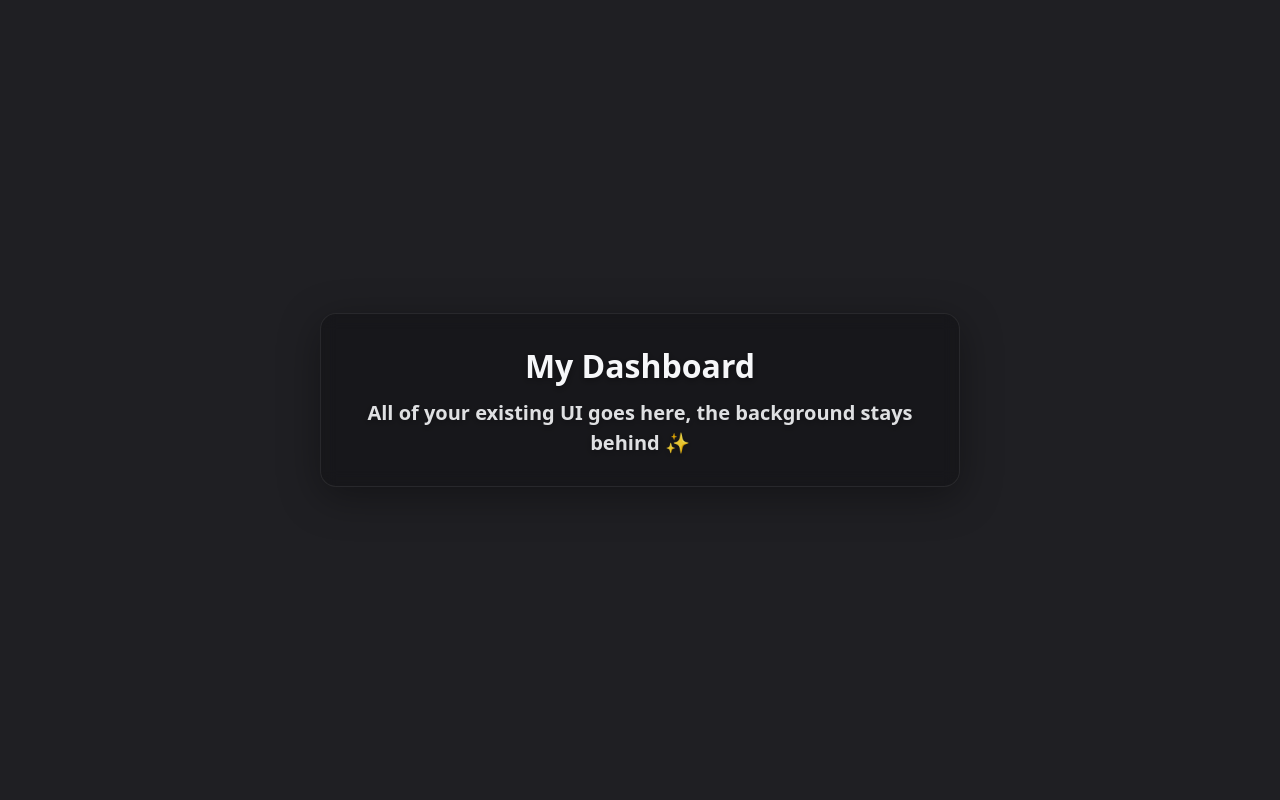
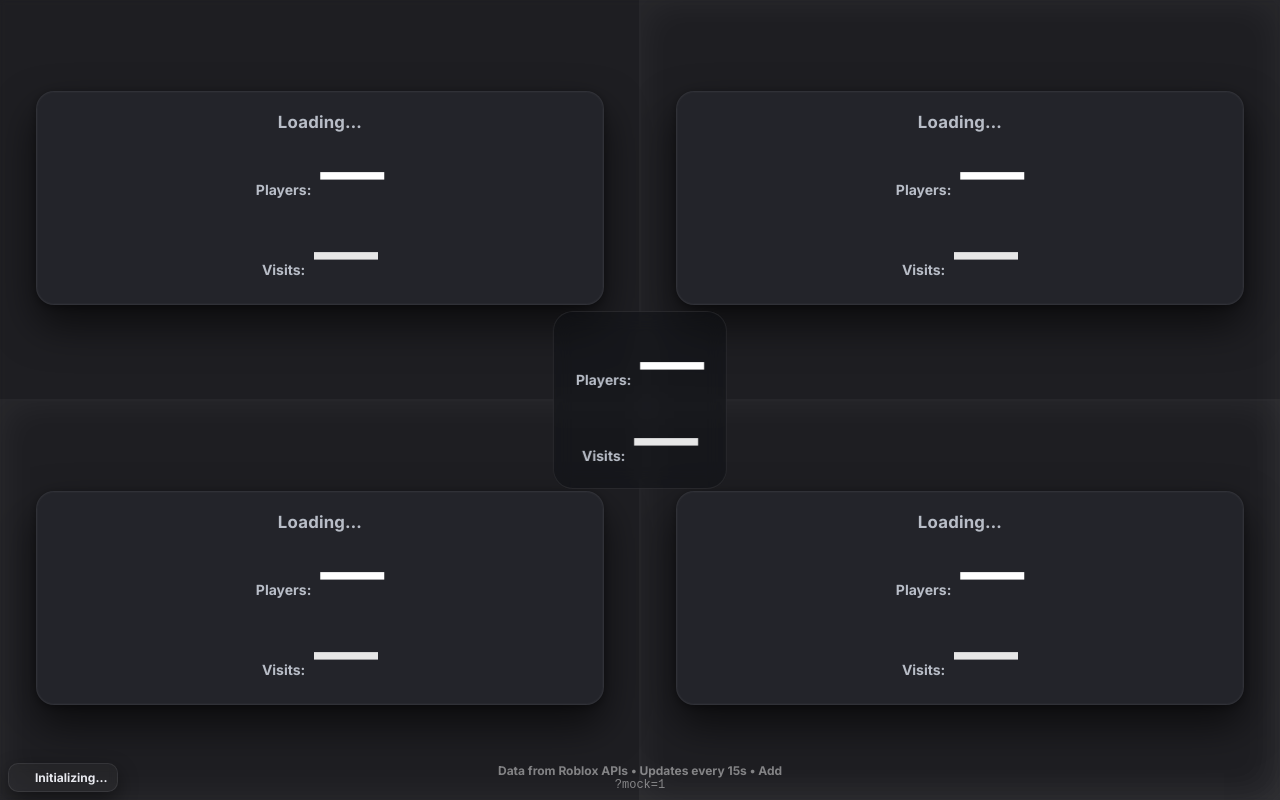
Before and after one commit to ThunderLightt/initwiththeganggang, a plain HTML site: page index.html in a window 1280 px wide. Drawn offline with Linux system fonts and the light colour scheme.

Commit message:
Update index.html

```diff
--- a/index.html
+++ b/index.html
@@ -1,202 +1,75 @@
-<!DOCTYPE html>
+<!doctype html>
 <html lang="en">
 <head>
   <meta charset="utf-8" />
   <meta name="viewport" content="width=device-width, initial-scale=1" />
-  <title>Dashboard with Constellation Background</title>
+  <title>Roblox Live Dashboard</title>
+  <meta name="description" content="Live player and visit counts for selected Roblox games with a grey blurred constellation background." />
   <style>
-    /* Reset + base */
-    * { box-sizing: border-box; }
-    html, body { height: 100%; margin: 0; background: #1f1f23; }
-
-    /* Constellation background canvas */
+    :root {
+      --bg: #1f1f23;
+      --fg: #e8e9ee;
+      --muted: #b8bdc7;
+      --card: #23242a;
+      --line: rgba(255,255,255,0.08);
+      --glow: rgba(255,255,255,0.06);
+      --accent: #ffffff;
+      --ok: #58d08b;
+      --warn: #f3c969;
+      --err: #ff7a7a;
+      --font-ui: 'Inter', 'Segoe UI', Roboto, system-ui, -apple-system, Helvetica, Arial, sans-serif;
+    }
+    html, body { height: 100%; margin: 0; background: var(--bg); color: var(--fg); font-family: var(--font-ui); }
     #constellation {
       position: fixed;
       inset: 0;
       width: 100vw;
       height: 100vh;
       display: block;
-      z-index: -1;           /* behind all content */
-      filter: blur(2.5px);   /* soft blur */
-      opacity: 0.9;          /* subtle, not overpowering */
-      pointer-events: none;  /* don’t block clicks */
-      background: #1f1f23;   /* solid grey bg */
+      z-index: 0;
+      filter: blur(2.5px);
+      opacity: 0.9;
+      pointer-events: none;
+      background: var(--bg);
     }
-
-    /* Example dashboard card (replace with your own content) */
-    .content {
-      position: relative;
-      display: grid;
-      place-items: center;
-      min-height: 100vh;
-      color: #f6f7f9;
-      font: 700 1.25rem/1.5 system-ui, -apple-system, "Segoe UI", Roboto, Helvetica, Arial, sans-serif;
-      text-shadow: 0 2px 6px rgba(0,0,0,.35);
-      z-index: 1;
-    }
-    .card {
-      background: rgba(0,0,0,0.25);
-      border: 1px solid rgba(255,255,255,.08);
-      border-radius: 16px;
-      padding: 28px 32px;
-      backdrop-filter: saturate(130%) blur(8px);
-      box-shadow: 0 10px 40px rgba(0,0,0,.35);
-      max-width: 640px;
-      text-align: center;
-    }
-    .card h1 { margin: 0 0 8px; font-size: 2rem; }
-    .card p { margin: 0; opacity: .9; }
+    .grid { position: relative; display: grid; grid-template-columns: 1fr 1fr; grid-template-rows: 1fr 1fr; height: 100%; width: 100%; overflow: hidden; isolation: isolate; z-index: 1; }
+    .grid::before, .grid::after { content: ""; position: absolute; inset: 0; pointer-events: none; }
+    .grid::before { border-left: 1px solid var(--line); left: 50%; transform: translateX(-0.5px); box-shadow: 0 0 40px 0 var(--glow) inset; }
+    .grid::after  { border-top: 1px solid var(--line); top: 50%; transform: translateY(-0.5px); box-shadow: 0 0 40px 0 var(--glow) inset; }
+    .cell { display: grid; place-items: center; padding: 2rem; }
+    .card { width: min(90%, 560px); background: var(--card);
+      border: 1px solid rgba(255,255,255,0.06); border-radius: 18px; padding: 1.25rem 1.5rem;
+      box-shadow: 0 20px 40px rgba(0, 0, 0, 0.6), 0 2px 8px rgba(0, 0, 0, 0.35), 0 0 0 1px rgba(255,255,255,0.02) inset;
+      transform: translateY(-2px); transition: transform 200ms ease, box-shadow 200ms ease, border-color 200ms ease; }
+    .title { margin: 0 0 0.5rem 0; font-size: 1.05rem; font-weight: 600; letter-spacing: 0.2px; color: var(--muted); text-align: center; }
+    .list { list-style: none; margin: 0; padding: 0; display: grid; gap: 16px; justify-items: center; }
+    .metric { display: inline-flex; gap: .55rem; align-items: baseline; }
+    .metric .label { font-size: clamp(12px, 1.5vw, 14px); color: var(--muted); }
+    .fade-number { font-weight: 800; font-size: clamp(32px, 6vw, 64px); line-height: 1; color: var(--accent); transition: opacity 320ms ease, transform 160ms ease; display: inline-block; }
+    .soft { filter: brightness(0.95); opacity: 0.95; }
+    .center { position: fixed; left: 50%; top: 50%; transform: translate(-50%, -50%); z-index: 2; display: grid; gap: 12px; justify-items: center; text-align: center;
+      background: rgba(15, 16, 20, 0.45); backdrop-filter: blur(10px);
+      border: 1px solid rgba(255,255,255,0.08); border-radius: 20px; padding: 18px 22px; }
+    .footer { position: fixed; inset: auto 0 8px 0; display: grid; place-items: center; font-size: 12px; color: rgba(255,255,255,0.45); pointer-events: none; z-index: 2; }
+    .status { position: fixed; left: 8px; bottom: 8px; font-size: 12px; padding: 6px 10px; border-radius: 10px; border: 1px solid rgba(255,255,255,0.08);
+      box-shadow: 0 8px 20px rgba(0,0,0,.45); background: rgba(255,255,255,0.03); backdrop-filter: blur(4px); display: inline-flex; gap: 8px; align-items: center; z-index: 2; }
+    .status .dot { width: 8px; height: 8px; border-radius: 999px; display: inline-block; }
   </style>
+  <link href="https://fonts.googleapis.com/css2?family=Inter:wght@700&display=swap" rel="stylesheet">
 </head>
 <body>
-  <!-- Background -->
   <canvas id="constellation" aria-hidden="true"></canvas>
-
-  <!-- Your dashboard / content -->
-  <main class="content">
-    <div class="card">
-      <h1>My Dashboard</h1>
-      <p>All of your existing UI goes here, the background stays behind ✨</p>
-    </div>
+  <section class="center">
+    <div class="metric"><span class="label">Players:</span> <span class="fade-number" id="totalPlayers">—</span></div>
+    <div class="metric"><span class="label">Visits:</span> <span class="fade-number soft" id="totalVisits">—</span></div>
+  </section>
+  <main class="grid">
+    <section class="cell"><article class="card" data-cardid="8658053881"><h2 class="title" data-role="name">Loading…</h2><ul class="list"><li><div class="metric"><span class="label">Players:</span> <span class="fade-number" data-role="playing-value">—</span></div></li><li><div class="metric"><span class="label">Visits:</span> <span class="fade-number soft" data-role="visits-value">—</span></div></li></ul></article></section>
+    <section class="cell"><article class="card" data-cardid="8715410478"><h2 class="title" data-role="name">Loading…</h2><ul class="list"><li><div class="metric"><span class="label">Players:</span> <span class="fade-number" data-role="playing-value">—</span></div></li><li><div class="metric"><span class="label">Visits:</span> <span class="fade-number soft" data-role="visits-value">—</span></div></li></ul></article></section>
+    <section class="cell"><article class="card" data-cardid="8703742688"><h2 class="title" data-role="name">Loading…</h2><ul class="list"><li><div class="metric"><span class="label">Players:</span> <span class="fade-number" data-role="playing-value">—</span></div></li><li><div class="metric"><span class="label">Visits:</span> <span class="fade-number soft" data-role="visits-value">—</span></div></li></ul></article></section>
+    <section class="cell"><article class="card" data-cardid="8737717654"><h2 class="title" data-role="name">Loading…</h2><ul class="list"><li><div class="metric"><span class="label">Players:</span> <span class="fade-number" data-role="playing-value">—</span></div></li><li><div class="metric"><span class="label">Visits:</span> <span class="fade-number soft" data-role="visits-value">—</span></div></li></ul></article></section>
   </main>
-
-  <!-- Background script -->
-  <script>
-  (() => {
-    const cfg = {
-      particleCount: 120,
-      maxConnections: 6,
-      linkDistance: 140,
-      linkWidth: 1.0,
-      particleSize: [1.2, 2.2],
-      speed: [0.2, 0.7],
-      cursorRadius: 160,
-      background: "#1f1f23", // grey
-      dotColor: "#ffffff",   // white dots
-      lineColor: "#ffffff",  // white lines
-      lineAlpha: 0.55,
-      densityBase: 1920*1080
-    };
-
-    const cvs = document.getElementById('constellation');
-    const ctx = cvs.getContext('2d', { alpha: false });
-    const DPR = Math.max(1, Math.min(window.devicePixelRatio || 1, 2));
-    let particles = [];
-    const mouse = { x: null, y: null, active: false };
-    let running = true;
-
-    function rand(min, max){ return Math.random() * (max - min) + min; }
-
-    function resize(){
-      const w = window.innerWidth, h = window.innerHeight;
-      cvs.style.width = w + 'px';
-      cvs.style.height = h + 'px';
-      cvs.width = Math.floor(w * DPR);
-      cvs.height = Math.floor(h * DPR);
-      ctx.setTransform(DPR, 0, 0, DPR, 0, 0);
-      ctx.fillStyle = cfg.background;
-      ctx.fillRect(0, 0, w, h);
-      const scale = Math.max(0.4, Math.min(2.0, (w*h) / cfg.densityBase));
-      setParticleCount(Math.round(cfg.particleCount * scale));
-    }
-
-    class P {
-      constructor(w,h){ this.reset(w,h,true); }
-      reset(w,h,pos=false){
-        this.x = pos ? Math.random()*w : this.x;
-        this.y = pos ? Math.random()*h : this.y;
-        this.vx = rand(cfg.speed[0], cfg.speed[1]) * (Math.random()<.5?-1:1);
-        this.vy = rand(cfg.speed[0], cfg.speed[1]) * (Math.random()<.5?-1:1);
-        this.r = rand(cfg.particleSize[0], cfg.particleSize[1]);
-        this.connections = 0;
-      }
-      step(w,h){
-        if (mouse.active){
-          const dx = mouse.x - this.x, dy = mouse.y - this.y;
-          const r = cfg.cursorRadius, d2 = dx*dx + dy*dy;
-          if (d2 < r*r){
-            const f = (1 - Math.sqrt(d2)/r) * 0.02;
-            this.vx += dx * f; this.vy += dy * f;
-          }
-        }
-        this.x += this.vx; this.y += this.vy;
-        if (this.x < -50) this.x = w + 50;
-        if (this.x > w + 50) this.x = -50;
-        if (this.y < -50) this.y = h + 50;
-        if (this.y > h + 50) this.y = -50;
-        this.vx *= 0.995; this.vy *= 0.995;
-        this.connections = 0;
-      }
-      draw(){
-        ctx.beginPath();
-        ctx.arc(this.x, this.y, this.r, 0, Math.PI*2);
-        ctx.fillStyle = cfg.dotColor;
-        ctx.fill();
-      }
-    }
-
-    function setParticleCount(target){
-      const w = cvs.clientWidth, h = cvs.clientHeight;
-      if (particles.length < target){
-        for (let i = particles.length; i < target; i++) particles.push(new P(w,h));
-      } else if (particles.length > target){
-        particles.length = target;
-      }
-    }
-
-    function connect(){
-      const n = particles.length, maxD = cfg.linkDistance, maxD2 = maxD*maxD;
-      ctx.lineWidth = cfg.linkWidth;
-      ctx.strokeStyle = cfg.lineColor;
-      ctx.globalAlpha = cfg.lineAlpha;
-      for (let i=0;i<n;i++){
-        const p = particles[i];
-        if (p.connections >= cfg.maxConnections) continue;
-        for (let j=i+1;j<n;j++){
-          const q = particles[j];
-          if (q.connections >= cfg.maxConnections) continue;
-          const dx = p.x - q.x, dy = p.y - q.y, d2 = dx*dx + dy*dy;
-          if (d2 <= maxD2){
-            ctx.beginPath();
-            ctx.moveTo(p.x, p.y);
-            ctx.lineTo(q.x, q.y);
-            ctx.stroke();
-            p.connections++; q.connections++;
-            if (p.connections >= cfg.maxConnections) break;
-          }
-        }
-      }
-      ctx.globalAlpha = 1;
-    }
-
-    function frame(){
-      if (!running) return;
-      const w = cvs.clientWidth, h = cvs.clientHeight;
-      ctx.fillStyle = cfg.background;
-      ctx.fillRect(0, 0, w, h);
-      for (const p of particles){ p.step(w,h); p.draw(); }
-      connect();
-      requestAnimationFrame(frame);
-    }
-
-    // Events
-    window.addEventListener('resize', resize);
-    window.addEventListener('mousemove', e => { mouse.x=e.clientX; mouse.y=e.clientY; mouse.active=true; });
-    window.addEventListener('mouseleave', () => { mouse.active=false; });
-    window.addEventListener('touchmove', e => {
-      const t = e.touches[0]; if (!t) return;
-      mouse.x=t.clientX; mouse.y=t.clientY; mouse.active=true;
-    }, { passive:true });
-    window.addEventListener('touchend', () => { mouse.active=false; });
-    document.addEventListener('visibilitychange', () => {
-      running = document.visibilityState !== 'hidden';
-      if (running) requestAnimationFrame(frame);
-    });
-
-    // Init
-    resize();
-    requestAnimationFrame(frame);
-  })();
-  </script>
+  <div class="footer">Data from Roblox APIs • Updates every 15s • Add <code>?mock=1</code></div>
+  <div class="status"><span class="dot" id="statusDot"></span><span id="statusText">Initializing…</span></div>
 </body>
 </html>
```
